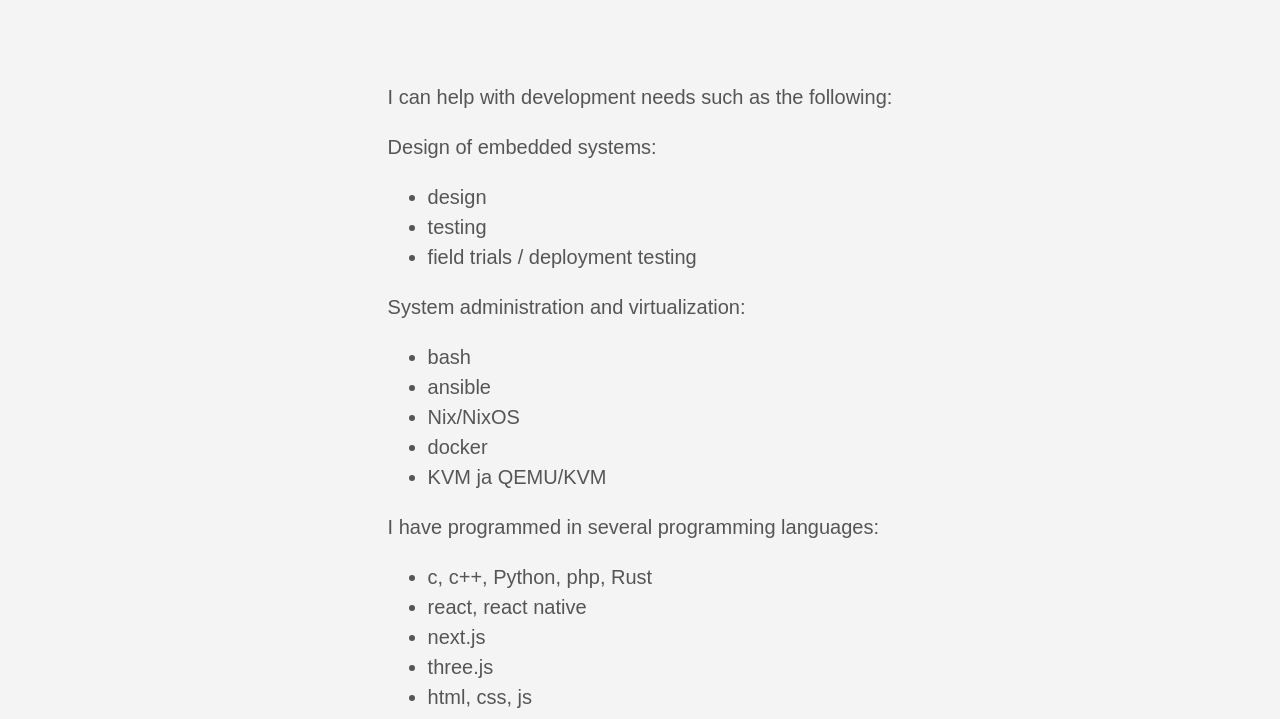
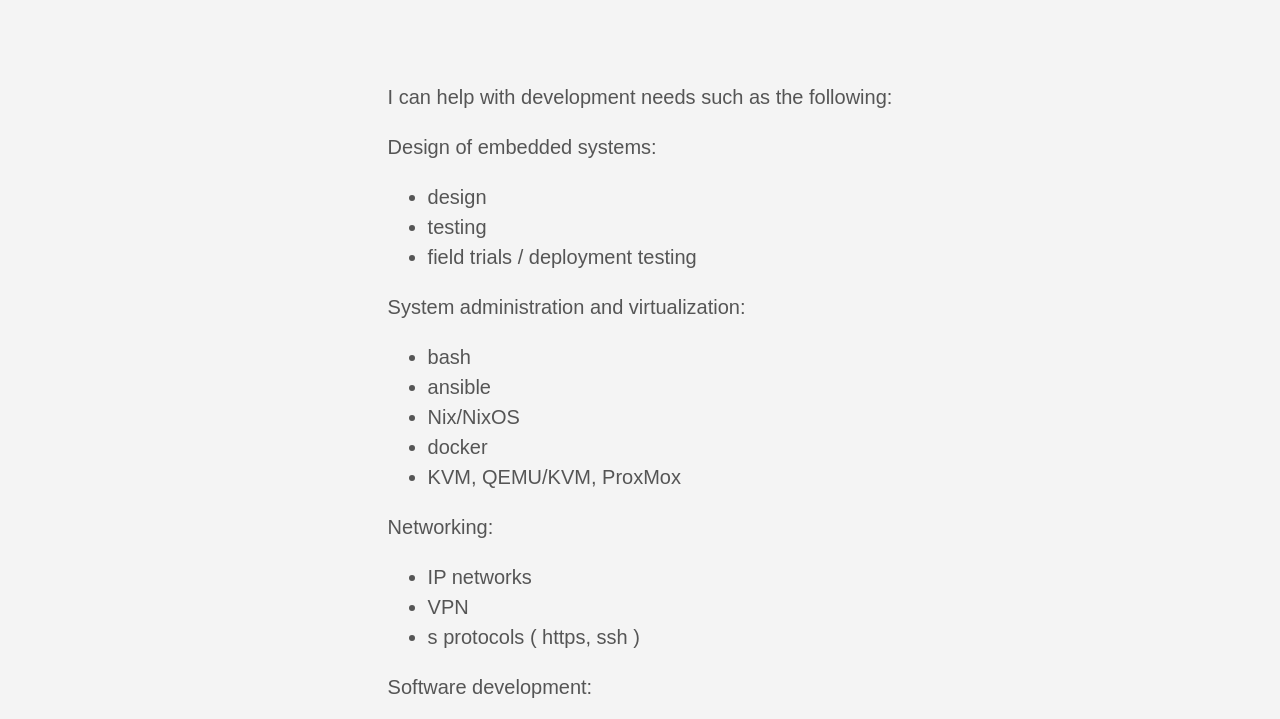
Before and after one commit to legithobby/mystaticsite, a plain HTML site: page en/skills/index.html in a window 1280 px wide. Shown: the part 209-928 px from the top of the page. Drawn offline with Linux system fonts and the light colour scheme.

Commit message:
type fixes

```diff
--- a/en/index.xml
+++ b/en/index.xml
@@ -13,7 +13,7 @@
       <link>https://www.bitsolder.com/en/skills/</link>
       <pubDate>Thu, 17 Oct 2024 09:03:48 +0300</pubDate>
       <guid>https://www.bitsolder.com/en/skills/</guid>
-      <description>&lt;p&gt;I can help with development needs such as the following:&lt;/p&gt;&#xA;&lt;p&gt;Design of embedded systems:&lt;/p&gt;&#xA;&lt;ul&gt;&#xA;&lt;li&gt;design&lt;/li&gt;&#xA;&lt;li&gt;testing&lt;/li&gt;&#xA;&lt;li&gt;field trials / deployment testing&lt;/li&gt;&#xA;&lt;/ul&gt;&#xA;&lt;p&gt;System administration and virtualization:&lt;/p&gt;&#xA;&lt;ul&gt;&#xA;&lt;li&gt;bash&lt;/li&gt;&#xA;&lt;li&gt;ansible&lt;/li&gt;&#xA;&lt;li&gt;Nix/NixOS&lt;/li&gt;&#xA;&lt;li&gt;docker&lt;/li&gt;&#xA;&lt;li&gt;KVM ja QEMU/KVM&lt;/li&gt;&#xA;&lt;/ul&gt;&#xA;&lt;p&gt;I have programmed in several programming languages:&lt;/p&gt;&#xA;&lt;ul&gt;&#xA;&lt;li&gt;c, c++, Python, php, Rust&lt;/li&gt;&#xA;&lt;li&gt;react, react native&lt;/li&gt;&#xA;&lt;li&gt;next.js&lt;/li&gt;&#xA;&lt;li&gt;three.js&lt;/li&gt;&#xA;&lt;li&gt;html, css, js&lt;/li&gt;&#xA;&lt;/ul&gt;</description>
+      <description>&lt;p&gt;I can help with development needs such as the following:&lt;/p&gt;&#xA;&lt;p&gt;Design of embedded systems:&lt;/p&gt;&#xA;&lt;ul&gt;&#xA;&lt;li&gt;design&lt;/li&gt;&#xA;&lt;li&gt;testing&lt;/li&gt;&#xA;&lt;li&gt;field trials / deployment testing&lt;/li&gt;&#xA;&lt;/ul&gt;&#xA;&lt;p&gt;System administration and virtualization:&lt;/p&gt;&#xA;&lt;ul&gt;&#xA;&lt;li&gt;bash&lt;/li&gt;&#xA;&lt;li&gt;ansible&lt;/li&gt;&#xA;&lt;li&gt;Nix/NixOS&lt;/li&gt;&#xA;&lt;li&gt;docker&lt;/li&gt;&#xA;&lt;li&gt;KVM, QEMU/KVM, ProxMox&lt;/li&gt;&#xA;&lt;/ul&gt;&#xA;&lt;p&gt;Networking:&lt;/p&gt;&#xA;&lt;ul&gt;&#xA;&lt;li&gt;IP networks&lt;/li&gt;&#xA;&lt;li&gt;VPN&lt;/li&gt;&#xA;&lt;li&gt;s protocols ( https, ssh )&lt;/li&gt;&#xA;&lt;/ul&gt;&#xA;&lt;p&gt;Software development:&lt;/p&gt;&#xA;&lt;ul&gt;&#xA;&lt;li&gt;c, c++, Python, php, Rust&lt;/li&gt;&#xA;&lt;li&gt;react, react native&lt;/li&gt;&#xA;&lt;li&gt;next.js&lt;/li&gt;&#xA;&lt;li&gt;three.js&lt;/li&gt;&#xA;&lt;li&gt;html, css, js&lt;/li&gt;&#xA;&lt;/ul&gt;</description>
     </item>
     <item>
       <title></title>
--- a/en/skills/index.html
+++ b/en/skills/index.html
@@ -19,9 +19,15 @@ bash
 ansible
 Nix/NixOS
 docker
-KVM ja QEMU/KVM
+KVM, QEMU/KVM, ProxMox
 
-I have programmed in several programming languages:
+Networking:
+
+IP networks
+VPN
+s protocols ( https, ssh )
+
+Software development:
 
 c, c&#43;&#43;, Python, php, Rust
 react, react native
@@ -64,7 +70,8 @@ html, css, js
   <meta property="og:description" content="I can help with development needs such as the following:
 Design of embedded systems:
 design testing field trials / deployment testing System administration and virtualization:
-bash ansible Nix/NixOS docker KVM ja QEMU/KVM I have programmed in several programming languages:
+bash ansible Nix/NixOS docker KVM, QEMU/KVM, ProxMox Networking:
+IP networks VPN s protocols ( https, ssh ) Software development:
 c, c&#43;&#43;, Python, php, Rust react, react native next.js three.js html, css, js">
   <meta property="og:locale" content="en">
   <meta property="og:type" content="article">
@@ -75,17 +82,19 @@ c, c&#43;&#43;, Python, php, Rust react, react native next.js three.js html, css
   <meta itemprop="description" content="I can help with development needs such as the following:
 Design of embedded systems:
 design testing field trials / deployment testing System administration and virtualization:
-bash ansible Nix/NixOS docker KVM ja QEMU/KVM I have programmed in several programming languages:
+bash ansible Nix/NixOS docker KVM, QEMU/KVM, ProxMox Networking:
+IP networks VPN s protocols ( https, ssh ) Software development:
 c, c&#43;&#43;, Python, php, Rust react, react native next.js three.js html, css, js">
   <meta itemprop="datePublished" content="2024-10-17T09:03:48+03:00">
   <meta itemprop="dateModified" content="2024-10-17T09:03:48+03:00">
-  <meta itemprop="wordCount" content="52">
+  <meta itemprop="wordCount" content="57">
   <meta name="twitter:card" content="summary">
   <meta name="twitter:title" content="BitSolder Oy">
   <meta name="twitter:description" content="I can help with development needs such as the following:
 Design of embedded systems:
 design testing field trials / deployment testing System administration and virtualization:
-bash ansible Nix/NixOS docker KVM ja QEMU/KVM I have programmed in several programming languages:
+bash ansible Nix/NixOS docker KVM, QEMU/KVM, ProxMox Networking:
+IP networks VPN s protocols ( https, ssh ) Software development:
 c, c&#43;&#43;, Python, php, Rust react, react native next.js three.js html, css, js">
 
 
@@ -189,9 +198,15 @@ c, c&#43;&#43;, Python, php, Rust react, react native next.js three.js html, css
 <li>ansible</li>
 <li>Nix/NixOS</li>
 <li>docker</li>
-<li>KVM ja QEMU/KVM</li>
+<li>KVM, QEMU/KVM, ProxMox</li>
 </ul>
-<p>I have programmed in several programming languages:</p>
+<p>Networking:</p>
+<ul>
+<li>IP networks</li>
+<li>VPN</li>
+<li>s protocols ( https, ssh )</li>
+</ul>
+<p>Software development:</p>
 <ul>
 <li>c, c++, Python, php, Rust</li>
 <li>react, react native</li>
```
